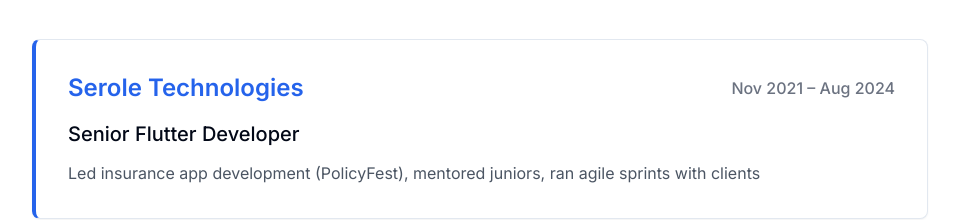
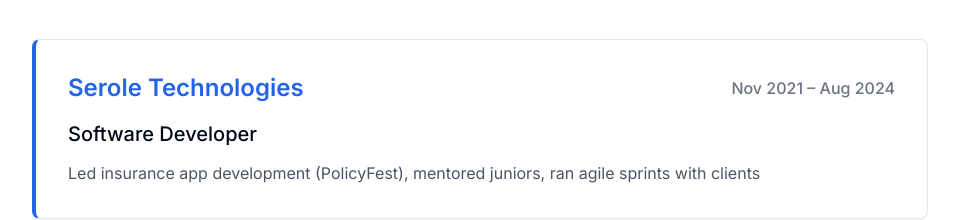
Before and after one commit to Hari36020/Hari-Portfolio, a React (Vite) app: page / in a window 1280 px wide. Shown: the part 1800-2020 px from the top of the page, without its empty margins (160-1119 px from the left). Built offline with nearby package versions, Linux system fonts and the light colour scheme.

Commit message:
Preceding changes

```diff
--- a/src/pages/Index.tsx
+++ b/src/pages/Index.tsx
@@ -50,7 +50,7 @@ const Index = () => {
     {
       company: "Serole Technologies",
       period: "Nov 2021 – Aug 2024",
-      role: "Senior Flutter Developer",
+      role: "Software Developer",
       description: "Led insurance app development (PolicyFest), mentored juniors, ran agile sprints with clients"
     },
     {
```
